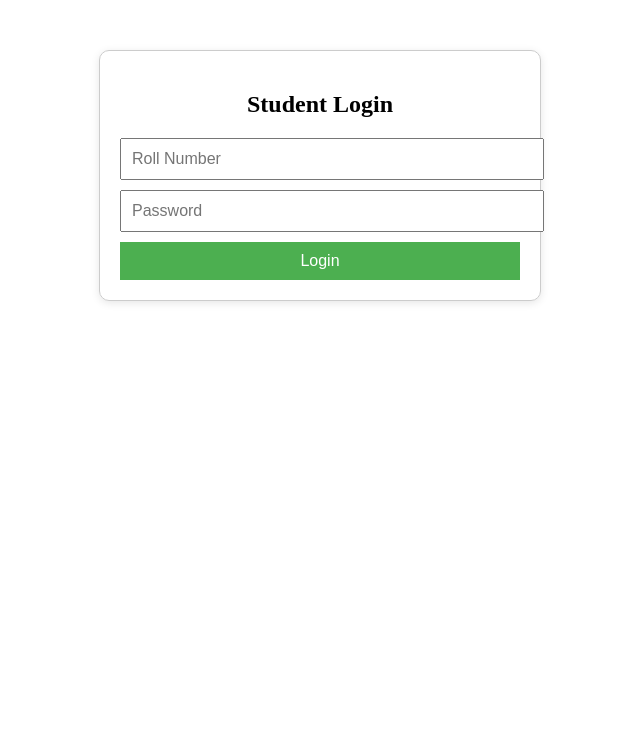
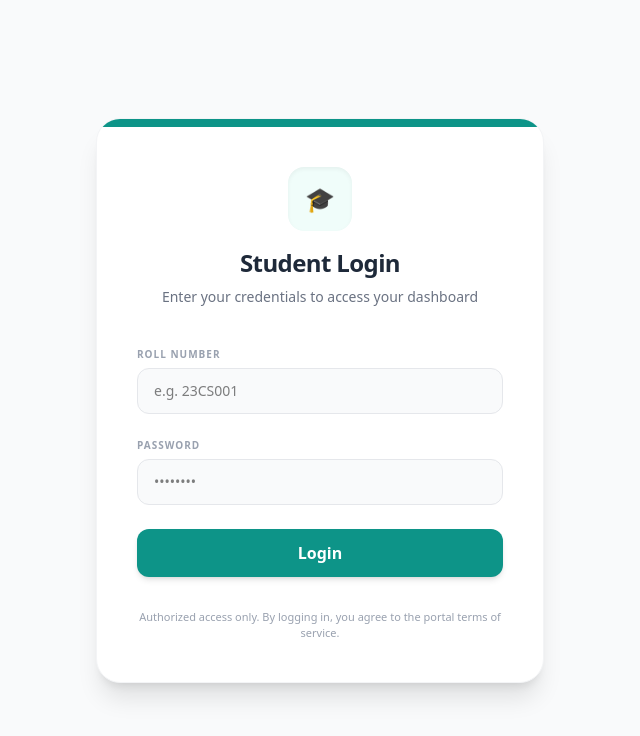
Before and after one commit to Ajaleshaji/Data-Management, a React (Vite) app in the folder client/student/: page / in a window 1280 px wide. Shown: the top 736 px of the page, without its empty margins (320-960 px from the left). Built offline with nearby package versions, Linux system fonts and the light colour scheme.

Commit message:
student style

```diff
--- a/client/student/package.json
+++ b/client/student/package.json
@@ -10,9 +10,11 @@
     "preview": "vite preview"
   },
   "dependencies": {
+    "@tailwindcss/vite": "^4.1.18",
     "react": "^19.2.0",
     "react-dom": "^19.2.0",
-    "react-router-dom": "^7.10.1"
+    "react-router-dom": "^7.10.1",
+    "tailwindcss": "^4.1.18"
   },
   "devDependencies": {
     "@eslint/js": "^9.39.1",
--- a/client/student/src/index.css
+++ b/client/student/src/index.css
@@ -0,0 +1 @@
+@import "tailwindcss";
--- a/client/student/src/pages/Dashboard.jsx
+++ b/client/student/src/pages/Dashboard.jsx
@@ -1,9 +1,10 @@
 // src/pages/Dashboard.jsx
 import React, { useEffect, useState } from "react";
-import { useLocation } from "react-router-dom";
+import { useLocation, useNavigate } from "react-router-dom";
 
 function Dashboard() {
   const location = useLocation();
+  const navigate = useNavigate();
   const queryParams = new URLSearchParams(location.search);
   const rollNumber = queryParams.get("rollNumber");
 
@@ -20,9 +21,7 @@ function Dashboard() {
   /* ---------- FETCH FILES ---------- */
   const fetchFiles = async () => {
     try {
-      const res = await fetch(
-        `http://localhost:5000/api/student-files/${rollNumber}`
-      );
+      const res = await fetch(`http://localhost:5000/api/student-files/${rollNumber}`);
       const data = await res.json();
       setFiles(data);
     } catch (err) {
@@ -43,23 +42,21 @@ function Dashboard() {
 
     try {
       setLoading(true);
-      const res = await fetch(
-        "http://localhost:5000/api/student-files/upload",
-        {
+      const res = await fetch("http://localhost:5000/api/student-files/upload", {
         method: "POST",
         body: formData,
-        }
-      );
+      });
 
-      if (!res.ok) {
-        throw new Error("Upload failed");
-      }
+      if (!res.ok) throw new Error("Upload failed");
 
       setFile(null);
+      // Reset input manually
+      const fileInput = document.getElementById('file-upload');
+      if (fileInput) fileInput.value = "";
+
       fetchFiles();
     } catch (err) {
       alert("File upload failed");
-      console.error(err);
     } finally {
       setLoading(false);
     }
@@ -67,78 +64,161 @@ function Dashboard() {
 
   /* ---------- DELETE FILE ---------- */
   const deleteFile = async (id) => {
-    const confirmDelete = window.confirm(
-      "Are you sure you want to delete this file?"
-    );
-    if (!confirmDelete) return;
-
+    if (!window.confirm("Are you sure you want to delete this file?")) return;
     try {
-      await fetch(
-        `http://localhost:5000/api/student-files/delete/${id}`,
-        {
+      await fetch(`http://localhost:5000/api/student-files/delete/${id}`, {
         method: "DELETE",
-        }
-      );
+      });
       fetchFiles();
     } catch (err) {
       console.error("Delete error:", err);
     }
   };
 
+  const handleLogout = () => {
+    navigate("/");
+  };
+
+  const getFileExtension = (name) => name.split('.').pop().toUpperCase().substring(0, 3);
+
   if (!rollNumber) {
-    return <p>Please login first.</p>;
+    return (
+      <div className="min-h-screen flex items-center justify-center bg-gray-50">
+        <div className="text-center p-10 bg-white rounded-3xl shadow-sm border border-gray-200">
+          <p className="text-gray-500 font-medium mb-4">No active session found.</p>
+          <button
+            onClick={() => navigate("/")}
+            className="px-6 py-2 bg-[#0D9488] text-white rounded-xl font-bold"
+          >
+            Go to Login
+          </button>
+        </div>
+      </div>
+    );
   }
 
   return (
-    <div style={{ maxWidth: "600px", margin: "40px auto" }}>
-      <h2>Student Dashboard</h2>
+    <div className="min-h-screen bg-gray-50 font-sans">
+      {/* --- HEADER --- */}
+      <nav className="bg-[#0D9488] text-white shadow-lg sticky top-0 z-50">
+        <div className="max-w-6xl mx-auto px-6 h-16 flex justify-between items-center">
+          <div className="flex items-center gap-4">
+            <h1 className="text-xl font-bold tracking-tight">Student Portal</h1>
+          </div>
+          <div className="flex items-center gap-4">
+            <div className="bg-white/10 px-4 py-1.5 rounded-lg border border-white/20 text-right">
+              <span className="text-[10px] uppercase font-bold opacity-70 block leading-none text-white">Roll Number</span>
+              <span className="text-sm font-medium">{rollNumber}</span>
+            </div>
+            <button
+              onClick={handleLogout}
+              className="bg-white/10 hover:bg-white/20 border border-white/30 px-4 py-2 rounded-lg text-sm font-bold transition-all"
+            >
+              Logout
+            </button>
+          </div>
+        </div>
+      </nav>
 
-      <p>
-        <strong>Roll Number:</strong> {rollNumber}
+      <div className="max-w-6xl mx-auto px-6 py-10">
+        <div className="grid grid-cols-1 lg:grid-cols-12 gap-8">
+
+          {/* --- LEFT: UPLOAD CARD --- */}
+          <div className="lg:col-span-4">
+            <div className="bg-white p-8 rounded-2xl shadow-sm border border-gray-200 sticky top-24">
+              <h2 className="text-lg font-bold text-gray-800 mb-2">Upload Documents</h2>
+              <p className="text-xs text-gray-500 mb-6 leading-relaxed">
+                Securely upload your assignments or certificates to Cloud Storage.
               </p>
 
-      <hr />
-
-      {/* ---------- UPLOAD SECTION ---------- */}
+              <div className="space-y-4">
+                <div className="relative border-2 border-dashed border-gray-200 rounded-xl p-8 hover:border-[#0D9488] transition-colors bg-gray-50 group text-center">
                   <input
+                    id="file-upload"
                     type="file"
                     onChange={(e) => setFile(e.target.files[0])}
+                    className="absolute inset-0 w-full h-full opacity-0 cursor-pointer"
                   />
-      <br /><br />
+                  <div className="pointer-events-none">
+                    <span className="text-3xl block mb-2">📤</span>
+                    <p className="text-sm font-bold text-gray-600 group-hover:text-[#0D9488]">
+                      {file ? file.name : "Select Document"}
+                    </p>
+                    <p className="text-[10px] text-gray-400 mt-1 uppercase font-bold tracking-widest">
+                      MAX 5MB
+                    </p>
+                  </div>
+                </div>
 
-      <button onClick={uploadFile} disabled={loading}>
-        {loading ? "Uploading..." : "Upload File"}
+                <button
+                  onClick={uploadFile}
+                  disabled={loading || !file}
+                  className="w-full py-3 bg-[#0D9488] hover:bg-[#0b7a6f] text-white font-bold rounded-xl transition-all shadow-md active:scale-[0.98] disabled:opacity-50 disabled:bg-gray-300"
+                >
+                  {loading ? "Uploading..." : "Upload Now"}
                 </button>
+              </div>
+            </div>
+          </div>
 
-      <hr />
+          {/* --- RIGHT: FILE LIST --- */}
+          <div className="lg:col-span-8">
+            <div className="bg-white rounded-2xl shadow-sm border border-gray-200 overflow-hidden">
+              <div className="px-6 py-4 border-b border-gray-100 flex justify-between items-center bg-gray-50/50">
+                <h3 className="font-bold text-gray-800 tracking-tight">Recent Uploads</h3>
+                <span className="text-xs font-bold bg-[#0D9488]/10 text-[#0D9488] px-3 py-1 rounded-full">
+                  {files.length} Files
+                </span>
+              </div>
 
-      {/* ---------- FILE LIST ---------- */}
-      <h3>Uploaded Files</h3>
-
-      {files.length === 0 && <p>No files uploaded</p>}
-
-      {files.map((f) => (
-        <div
-          key={f._id}
-          style={{
-            display: "flex",
-            justifyContent: "space-between",
-            alignItems: "center",
-            marginBottom: "10px",
-          }}
+              <div className="divide-y divide-gray-100">
+                {files.length === 0 ? (
+                  <div className="px-6 py-20 text-center flex flex-col items-center">
+                    <span className="text-4xl mb-4 opacity-20">🗄️</span>
+                    <p className="text-gray-400 font-medium">No files uploaded yet.</p>
+                  </div>
+                ) : (
+                  files.map((f) => (
+                    <div key={f._id} className="px-6 py-4 flex items-center justify-between hover:bg-gray-50 transition-colors group">
+                      <div className="flex items-center gap-4 overflow-hidden">
+                        <div className="w-10 h-10 bg-teal-50 rounded-lg flex items-center justify-center text-[#0D9488] font-black text-[10px] shrink-0 border border-teal-100">
+                          {getFileExtension(f.fileName)}
+                        </div>
+                        <div className="truncate">
+                          <a
+                            href={f.fileUrl}
+                            target="_blank"
+                            rel="noreferrer"
+                            className="font-bold text-gray-700 hover:text-[#0D9488] truncate block text-sm transition-colors"
                           >
-          <a href={f.fileUrl} target="_blank" rel="noreferrer">
                             {f.fileName}
                           </a>
+                          <p className="text-[10px] text-gray-400 font-bold uppercase tracking-widest leading-none mt-1">Cloud Backup</p>
+                        </div>
+                      </div>
 
                       <button
                         onClick={() => deleteFile(f._id)}
-            style={{ color: "red" }}
+                        className="ml-4 p-2 text-gray-300 hover:text-red-600 hover:bg-red-50 rounded-lg transition-all opacity-0 group-hover:opacity-100"
                       >
-            Delete
+                         🗑️
                       </button>
                     </div>
-      ))}
+                  ))
+                )}
+              </div>
+            </div>
+
+            <div className="mt-6 p-4 bg-teal-50 rounded-2xl border border-teal-100 flex gap-3 items-start">
+              <span className="text-teal-600 font-bold text-sm">💡</span>
+              <p className="text-[11px] text-teal-800 leading-relaxed font-medium">
+                Click a file name to preview the document in a new tab. Files are stored securely on Cloudinary servers.
+              </p>
+            </div>
+          </div>
+
+        </div>
+      </div>
     </div>
   );
 }
--- a/client/student/src/pages/StudentLogin.jsx
+++ b/client/student/src/pages/StudentLogin.jsx
@@ -6,6 +6,7 @@ function StudentLogin() {
   const [rollNumber, setRollNumber] = useState("");
   const [password, setPassword] = useState("");
   const [message, setMessage] = useState("");
+  const [loading, setLoading] = useState(false);
   const navigate = useNavigate();
 
   const handleLogin = async (e) => {
@@ -17,6 +18,7 @@ function StudentLogin() {
     }
 
     try {
+      setLoading(true);
       const res = await fetch("http://localhost:5000/api/students/login", {
         method: "POST",
         headers: { "Content-Type": "application/json" },
@@ -26,67 +28,89 @@ function StudentLogin() {
       const data = await res.json();
 
       if (res.ok) {
-        // Login successful → redirect to Dashboard
         navigate(`/dashboard?rollNumber=${rollNumber}`);
       } else {
         setMessage(data.msg || "Invalid Roll Number or Password");
       }
     } catch (err) {
       console.error("Login error:", err);
-      setMessage("Server error");
+      setMessage("Server error. Please try again later.");
+    } finally {
+      setLoading(false);
     }
   };
 
   return (
-    <div style={container}>
-      <h2>Student Login</h2>
-      <form onSubmit={handleLogin}>
+    <div className="min-h-screen bg-gray-50 flex flex-col justify-center items-center font-sans px-6">
+      <div className="w-full max-w-md bg-white rounded-3xl shadow-xl border border-gray-100 overflow-hidden">
+
+        {/* Top Decorative Bar */}
+        <div className="bg-[#0D9488] h-2 w-full"></div>
+
+        <div className="p-10">
+          {/* Header */}
+          <div className="text-center mb-10">
+            <div className="w-16 h-16 bg-teal-50 text-[#0D9488] rounded-2xl flex items-center justify-center mx-auto mb-4 text-2xl shadow-inner font-bold">
+              🎓
+            </div>
+            <h2 className="text-2xl font-bold text-gray-800 tracking-tight">Student Login</h2>
+            <p className="text-sm text-gray-500 mt-2">Enter your credentials to access your dashboard</p>
+          </div>
+
+          <form onSubmit={handleLogin} className="space-y-6">
+            {/* Roll Number Input */}
+            <div>
+              <label className="text-[10px] font-bold text-gray-400 uppercase tracking-widest mb-1.5 block">
+                Roll Number
+              </label>
               <input
                 type="text"
-          placeholder="Roll Number"
+                placeholder="e.g. 23CS001"
                 value={rollNumber}
                 onChange={(e) => setRollNumber(e.target.value)}
-          style={inputStyle}
+                className="w-full px-4 py-3 bg-gray-50 border border-gray-200 rounded-xl focus:ring-2 focus:ring-[#0D9488]/20 focus:border-[#0D9488] outline-none transition-all text-sm font-medium"
               />
+            </div>
+
+            {/* Password Input */}
+            <div>
+              <label className="text-[10px] font-bold text-gray-400 uppercase tracking-widest mb-1.5 block">
+                Password
+              </label>
               <input
                 type="password"
-          placeholder="Password"
+                placeholder="••••••••"
                 value={password}
                 onChange={(e) => setPassword(e.target.value)}
-          style={inputStyle}
+                className="w-full px-4 py-3 bg-gray-50 border border-gray-200 rounded-xl focus:ring-2 focus:ring-[#0D9488]/20 focus:border-[#0D9488] outline-none transition-all text-sm font-medium"
               />
-        <button type="submit" style={btnStyle}>Login</button>
+            </div>
+
+            {/* Submit Button */}
+            <button
+              type="submit"
+              disabled={loading}
+              className="w-full py-3 bg-[#0D9488] hover:bg-[#0b7a6f] text-white font-bold rounded-xl transition-all shadow-md active:scale-[0.98] disabled:opacity-50"
+            >
+              {loading ? "Verifying..." : "Login"}
+            </button>
           </form>
-      {message && <p style={{ color: "red" }}>{message}</p>}
+
+          {/* Message Alert */}
+          {message && (
+            <div className="mt-6 p-3 rounded-lg text-center text-xs font-bold border bg-gray-50 text-[#0D9488] border-teal-100">
+              {message}
+            </div>
+          )}
+
+          {/* Footer Info */}
+          <p className="mt-8 text-center text-[11px] text-gray-400 font-medium">
+            Authorized access only. By logging in, you agree to the portal terms of service.
+          </p>
+        </div>
+      </div>
     </div>
   );
 }
 
-const container = {
-  maxWidth: "400px",
-  margin: "50px auto",
-  padding: "20px",
-  textAlign: "center",
-  border: "1px solid #ccc",
-  borderRadius: "10px",
-  boxShadow: "0 2px 8px rgba(0,0,0,0.1)",
-};
-
-const inputStyle = {
-  width: "100%",
-  padding: "10px",
-  marginBottom: "10px",
-  fontSize: "16px",
-};
-
-const btnStyle = {
-  width: "100%",
-  padding: "10px",
-  fontSize: "16px",
-  backgroundColor: "#4CAF50",
-  color: "white",
-  border: "none",
-  cursor: "pointer",
-};
-
 export default StudentLogin;
--- a/client/student/vite.config.js
+++ b/client/student/vite.config.js
@@ -1,10 +1,10 @@
 import { defineConfig } from 'vite'
 import react from '@vitejs/plugin-react-swc'
-
+import tailwindcss from '@tailwindcss/vite'
 // https://vite.dev/config/
 
 export default defineConfig({
-  plugins: [react()],
+  plugins: [react(), tailwindcss()],
   server: {
     port: 5176 // change this for each project
   }
```
Also changed, not shown: 1 other file (tests, documents, lock files or other folders). Lines whose indentation alone changed are shown as unchanged.
